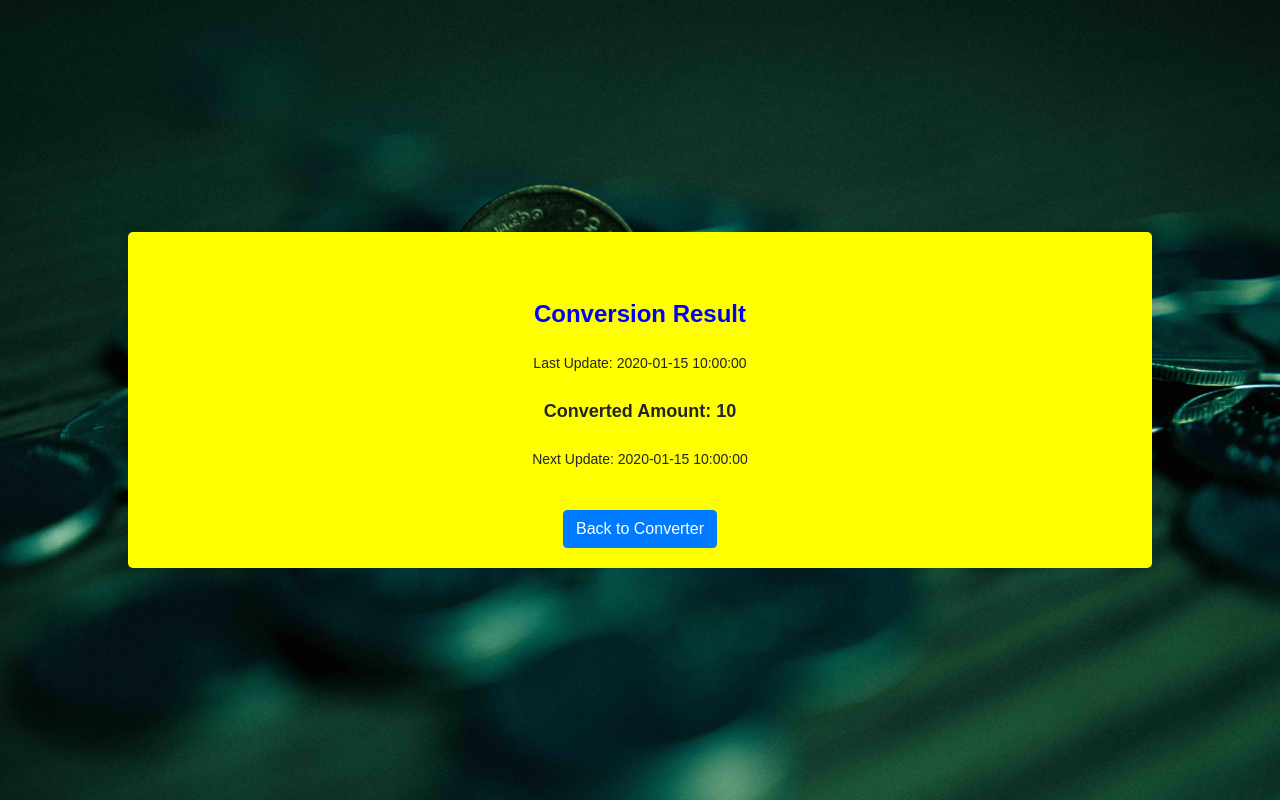
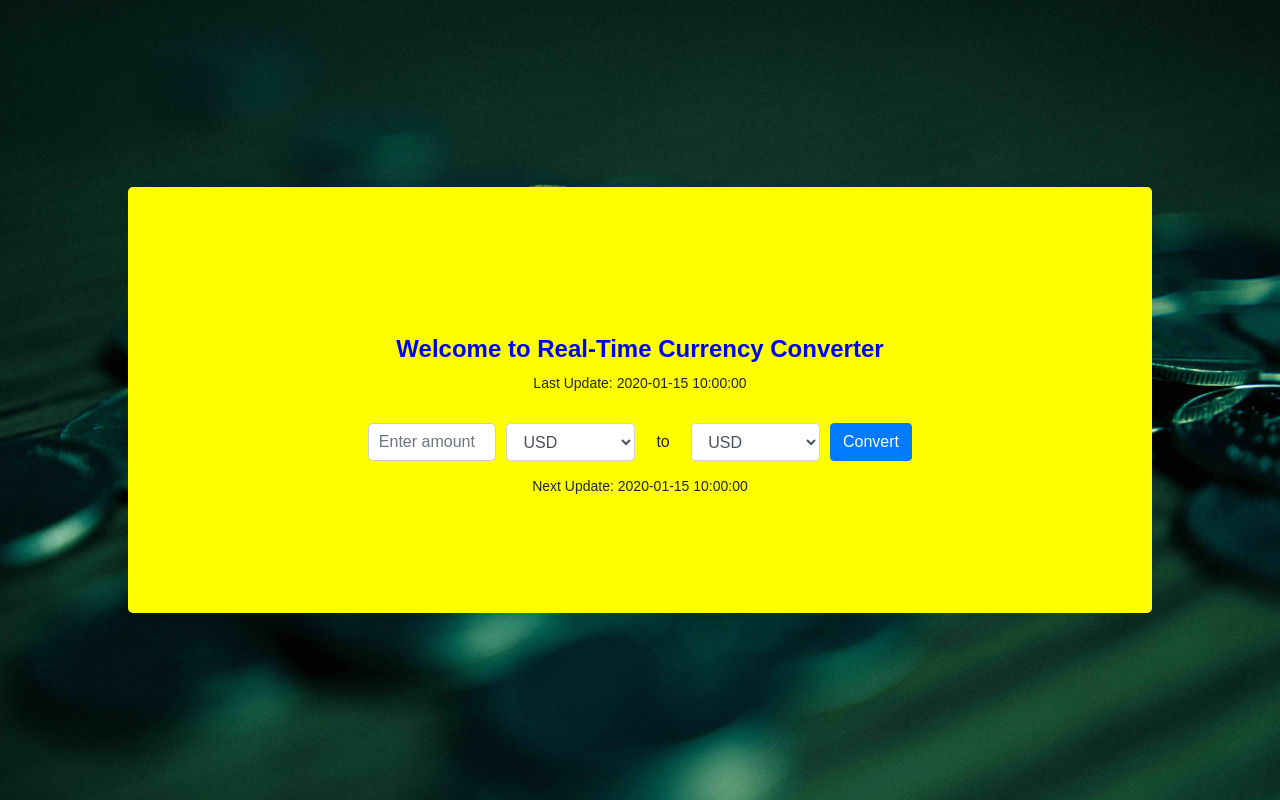
Before and after one commit to vhincekhay/CurrencyConverterApp, a Flask app: template templates/result.html in a window 1280 px wide. Run offline with Flask 2, Linux system fonts and the light colour scheme; the template is opened without the code that fills it: most values are stand-ins (such as "Sample title", 1, 10 or a date in 2020); some libraries are stand-ins or nearby versions.

Commit message:
Update result.html

```diff
--- a/templates/result.html
+++ b/templates/result.html
@@ -13,7 +13,6 @@
  See the License for the specific language governing permissions and
  limitations under the License.
 -->
-
 <!DOCTYPE html>
 <html lang="en">
 <head>
@@ -21,12 +20,11 @@
     <meta name="viewport" content="width=device-width, initial-scale=1.0">
     <link rel="stylesheet" href="https://stackpath.bootstrapcdn.com/bootstrap/4.5.2/css/bootstrap.min.css">
     <link rel="stylesheet" href="{{ url_for('static', filename='styles.css') }}">
-    <title>Conversion Result</title>
+    <title>Currency Converter</title>
     <style>
         body {
             background-image: url('bckgrnd.webp');
             font-family: Arial, sans-serif;
-            text-align: center;
             background-size: cover;
             background-repeat: no-repeat;
             background-attachment: fixed;
@@ -42,7 +40,7 @@
         .rectangular-box {
             background-color: yellow;
             width: 80%; /* Adjust the width as needed */
-            padding: 20px;
+            padding: 100px;
             border-radius: 5px;
             box-shadow: 0 0 10px rgba(0, 0, 0, 0.1);
             text-align: center;
@@ -59,11 +57,45 @@
 <body>
     <div class="rectangular-box-container">
         <div class="rectangular-box">
-            <h1 class="mt-5">Conversion Result</h1>
-            <p class="mt-4">Last Update: {{ last_update_time }}</p>
-            <p class="result mt-4">Converted Amount: {{ converted_amount }}</p>
-            <p class="mt-4">Next Update: {{ next_update_time }}</p>
-            <a href="/" class="btn btn-primary mt-4">Back to Converter</a>
+            <h1 class="mt-5">Welcome to Real-Time Currency Converter</h1>
+            <p>Last Update: {{ last_update_time }}</p>
+            <form method="POST" action="/convert" class="mt-4">
+                <div class="form-row align-items-center">
+                    <div class="col-md-3">
+                    <!-- Input field for the amount -->
+                        <!-- <input type="text" name="amount" id="amount" placeholder="Enter amount" required inputmode="numeric">-->
+                        <input type="text" name="amount" id="amount" placeholder="Enter amount" required inputmode="numeric" class="form-control">
+                    <script>
+                            document.addEventListener('input', function (e) {
+                                if (e.target.id === 'amount') {
+                                    e.target.value = e.target.value.replace(/[^0-9.]/g, '');
+                                }
+                            });
+                    </script>
+                    </div>
+                    <div class="col-md-3">
+                        <select name="from_currency" class="form-control">
+                            {% for currency in currencies %}
+                                <option value="{{ currency }}" {% if currency == default_from_currency %}selected{% endif %}>{{ currency }}</option>
+                            {% endfor %}
+                        </select>
+                    </div>
+                    <div class="col-md-1">
+                        <span>to</span>
+                    </div>
+                    <div class="col-md-3">
+                        <select name="to_currency" class="form-control">
+                            {% for currency in currencies %}
+                                <option value="{{ currency }}" {% if currency == default_to_currency %}selected{% endif %}>{{ currency }}</option>
+                            {% endfor %}
+                        </select>
+                    </div>
+                    <div class="col-md-2">
+                        <button type="submit" class="btn btn-primary btn-block mt-7">Convert</button>
+                    </div>
+                </div>
+            </form>
+            <p>Next Update: {{ next_update_time }}</p>
         </div>
     </div>
 </body>
```
